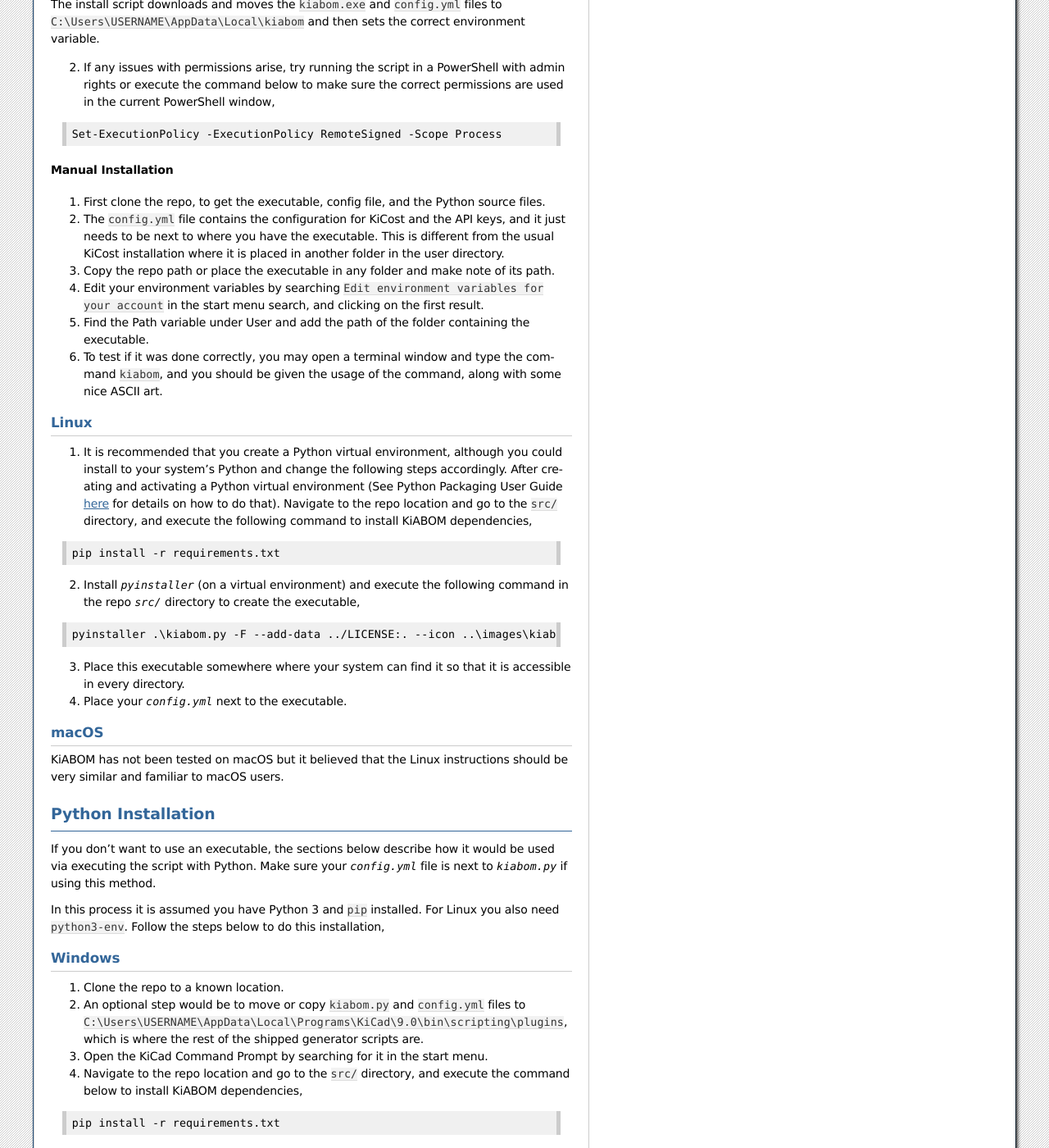
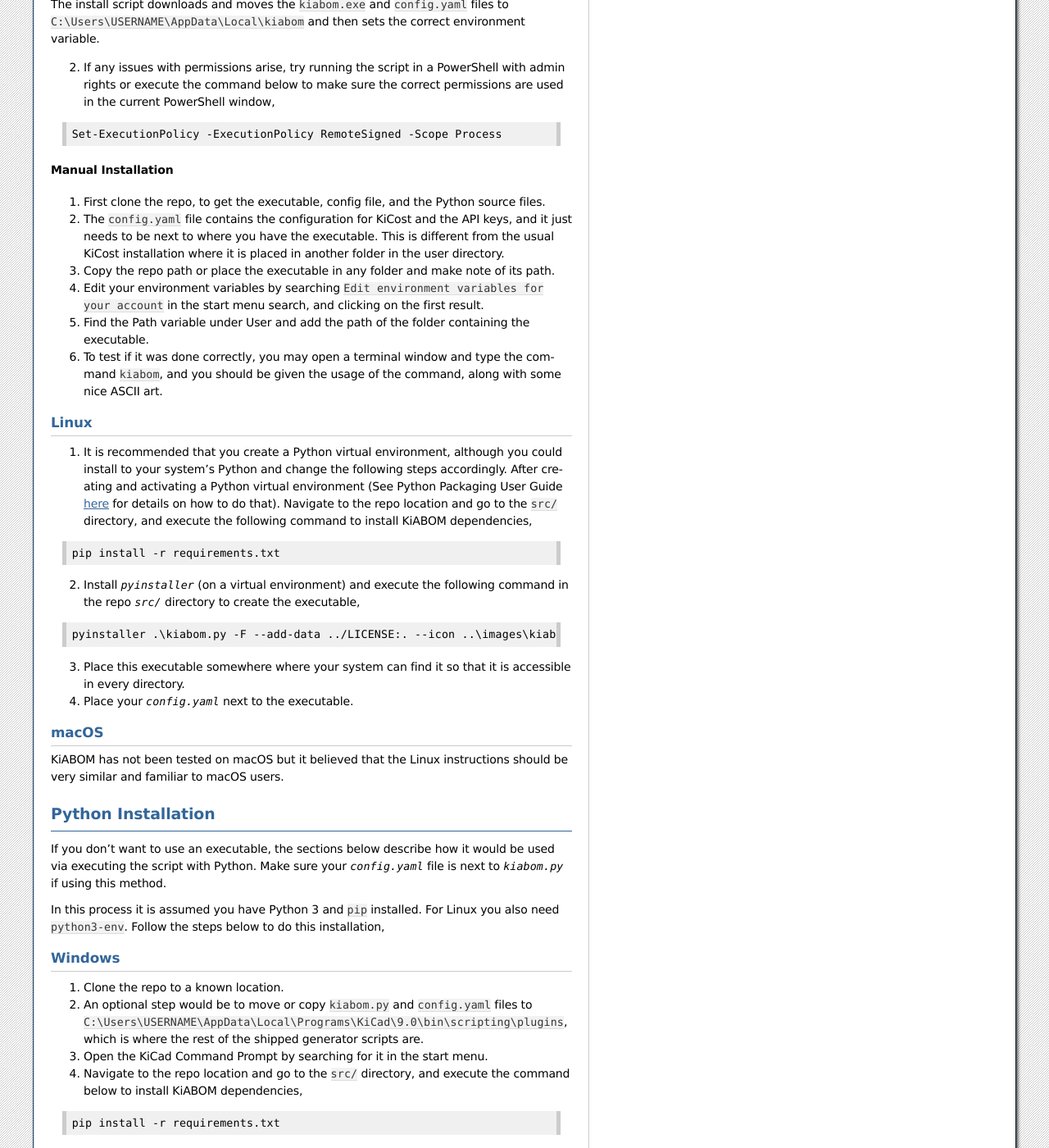
Before and after one commit to Mage-Control-Systems-Ltd/KiABOM, a Sphinx documentation site: the page built from docs/installation.rst, in a window 1280 px wide and 1400 px high, scrolled down 696 px. Shown: the whole window at 82% size. Built offline with Sphinx 7.4.7, drawn with Linux system fonts in a browser that asks for light colours; some of the changed text lies outside the part shown.

Commit message:
Renamed all references to config.yml to config.yaml.

```diff
--- a/docs/development.rst
+++ b/docs/development.rst
@@ -12,7 +12,7 @@
 
     pyinstaller .\kiabom.py -F --add-data ../LICENSE:. --icon ..\images\kiabom-icon.ico
 
-Lastly, a `config.yml` file with your API keys would need to be placed next to `kiabom.py`.
+Lastly, a `config.yaml` file with your API keys would need to be placed next to `kiabom.py`.
 
 Using `Ruff`_ as the linter and formatter, pytest for testing and coverage, and pyright as the static type checker.
 
--- a/docs/installation.rst
+++ b/docs/installation.rst
@@ -22,7 +22,7 @@
 
     irm "https://raw.githubusercontent.com/Mage-Control-Systems-Ltd/KiABOM/refs/heads/main/install/kiabom-install.ps1" | iex
 
-The install script downloads and moves the ``kiabom.exe`` and ``config.yml`` files to ``C:\Users\USERNAME\AppData\Local\kiabom`` and then sets the correct environment variable.
+The install script downloads and moves the ``kiabom.exe`` and ``config.yaml`` files to ``C:\Users\USERNAME\AppData\Local\kiabom`` and then sets the correct environment variable.
 
 2. If any issues with permissions arise, try running the script in a PowerShell with admin rights or execute the command below to make sure the correct permissions are used in the current PowerShell window,
 
@@ -33,7 +33,7 @@
 Manual Installation
 ...................
 1. First clone the repo, to get the executable, config file, and the Python source files.
-2. The ``config.yml`` file contains the configuration for KiCost and the API keys, and it just needs to be next to where you have the executable. This is different from the usual KiCost installation where it is placed in another folder in the user directory.
+2. The ``config.yaml`` file contains the configuration for KiCost and the API keys, and it just needs to be next to where you have the executable. This is different from the usual KiCost installation where it is placed in another folder in the user directory.
 3. Copy the repo path or place the executable in any folder and make note of its path.
 4. Edit your environment variables by searching ``Edit environment variables for your account`` in the start menu search, and clicking on the first result.
 5. Find the Path variable under User and add the path of the folder containing the executable.
@@ -55,7 +55,7 @@
 
 3. Place this executable somewhere where your system can find it so that it is accessible in every directory.
 
-4. Place your `config.yml` next to the executable.
+4. Place your `config.yaml` next to the executable.
 
 macOS
 ^^^^^
@@ -65,14 +65,14 @@
 
 Python Installation
 --------------------
-If you don't want to use an executable, the sections below describe how it would be used via executing the script with Python. Make sure your `config.yml` file is next to `kiabom.py` if using this method.
+If you don't want to use an executable, the sections below describe how it would be used via executing the script with Python. Make sure your `config.yaml` file is next to `kiabom.py` if using this method.
 
 In this process it is assumed you have Python 3 and ``pip`` installed. For Linux you also need ``python3-env``. Follow the steps below to do this installation,
 
 Windows
 ^^^^^^^
 1. Clone the repo to a known location.
-2. An optional step would be to move or copy ``kiabom.py`` and ``config.yml`` files to ``C:\Users\USERNAME\AppData\Local\Programs\KiCad\9.0\bin\scripting\plugins``, which is where the rest of the shipped generator scripts are.
+2. An optional step would be to move or copy ``kiabom.py`` and ``config.yaml`` files to ``C:\Users\USERNAME\AppData\Local\Programs\KiCad\9.0\bin\scripting\plugins``, which is where the rest of the shipped generator scripts are.
 3. Open the KiCad Command Prompt by searching for it in the start menu.
 4. Navigate to the repo location and go to the ``src/`` directory, and execute the command below to install KiABOM dependencies,
 
@@ -83,7 +83,7 @@
 Linux
 ^^^^^
 1. Clone the repo to a known location.
-2. An optional step would be to move or copy ``kiabom.py`` and ``config.yml`` files to ``/usr/share/kicad/plugins/``, which is where the rest of the shipped generator scripts are.
+2. An optional step would be to move or copy ``kiabom.py`` and ``config.yaml`` files to ``/usr/share/kicad/plugins/``, which is where the rest of the shipped generator scripts are.
 3. It is recommended that you create a Python virtual environment, although you could install to your system's Python and change the following steps accordingly. After creating and activating a Python virtual environment (See Python Packaging User Guide `here`_ for details on how to do that). Navigate to the repo location and go to the ``src/`` directory, and execute the command below to install the dependencies,
 
 .. code-block:: text
```
Also changed, not shown: config.yaml (renamed from config.yml), 1 other file.
